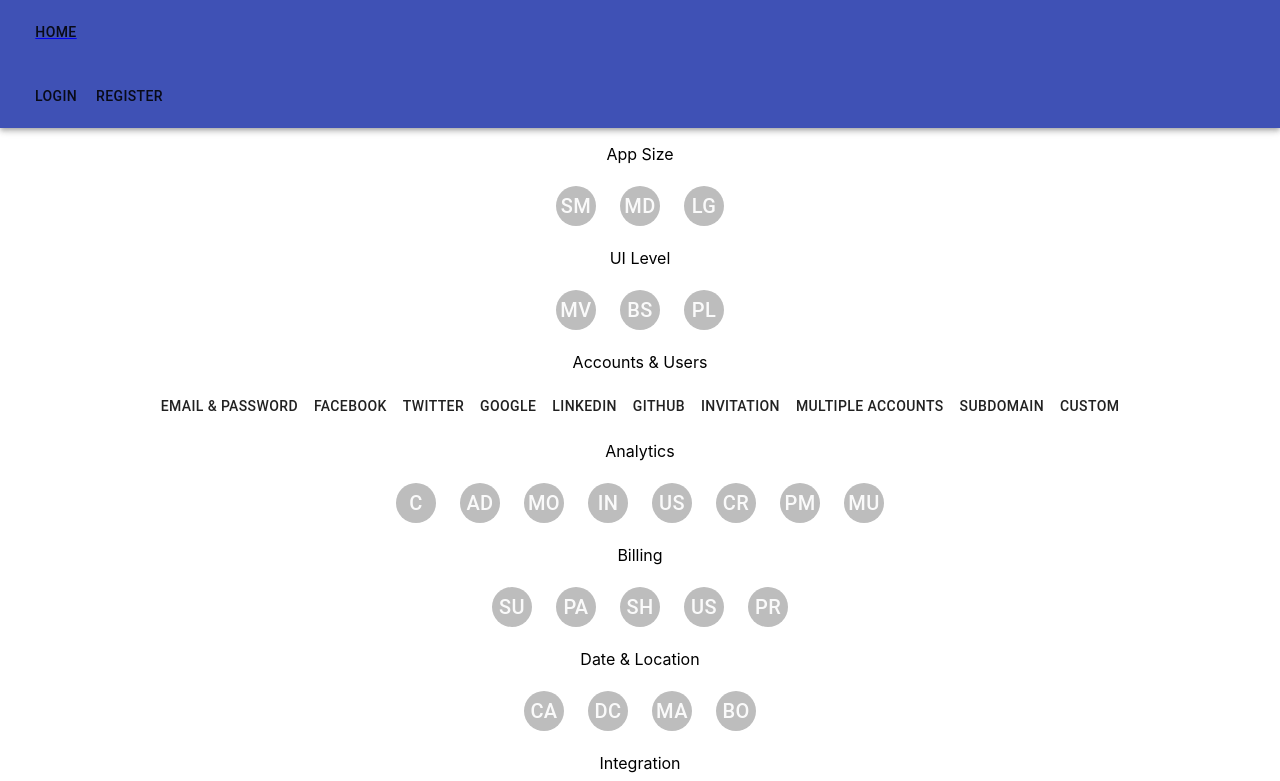
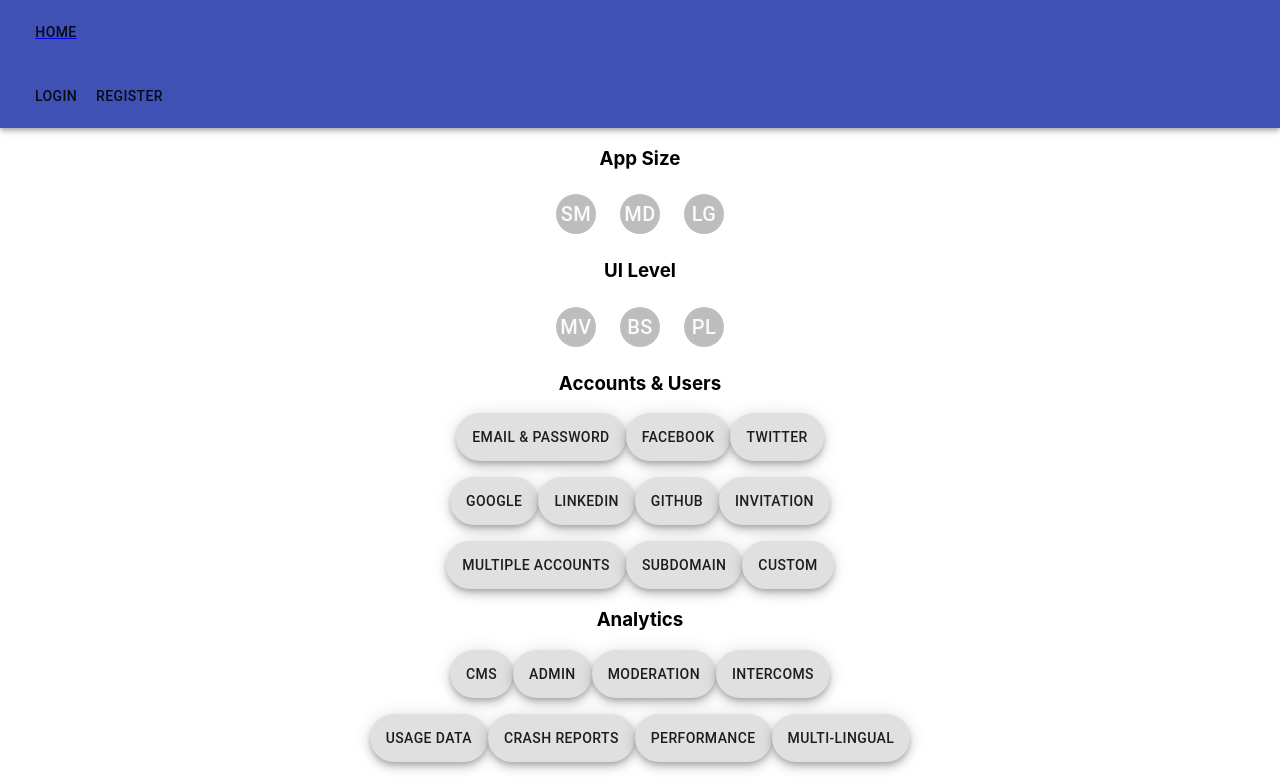
Before and after one commit to KeyboardWarrior76/Final_Project, a React (Create React App) app in the folder client/: page / in a window 1280 px wide. Shown: the top 781 px of the page. Built offline with nearby package versions, Linux system fonts and the light colour scheme.

Commit message:
Tried fixing, got desparate, so I styled

```diff
--- a/client/src/components/forms/AccountForm.js
+++ b/client/src/components/forms/AccountForm.js
@@ -1,74 +1,76 @@
 import React, {Component} from 'react';
-import Button from '@material-ui/core/Button';
+import Fab from '@material-ui/core/Fab';
 import { ProjectConsumer, } from "../../providers/ProjectProvider";
 
 class AccountForm extends Component {
 
   render() {
-    const{ categories, toggle } = this.props
+    const { value: { categories, toggleCategoryItem } } = this.props;
   return(
     <div align='center'>
-      <p>Accounts & Users</p>
-      <Button onClick={() => this.props.project.toggleCategoryItem(
+      <h3><p>Accounts & Users</p></h3>
+      <Fab onClick={() => this.props.project.toggleCategoryItem(
         this.props.state.categories.account,
         this.props.state.categories.account.email_pass)
-      }>
+      } variant="extended">
         Email & Password
-      </Button>
-      <Button onClick={() => this.props.project.toggleCategoryItem(
+      </Fab>
+      <Fab onClick={() => this.props.project.toggleCategoryItem(
         this.props.state.categories.account,
         this.props.state.categories.account.facebook)
-      }>
+      } variant="extended">
         Facebook
-      </Button>
-      <Button onClick={() => this.props.project.toggleCategoryItem(
+      </Fab>
+      <Fab onClick={() => this.props.project.toggleCategoryItem(
         this.props.state.categories.account,
         this.props.state.categories.account.twitter)
-      }>
+      } variant="extended">
         Twitter
-      </Button>
-      <Button onClick={() => this.props.project.toggleCategoryItem(
+      </Fab>
+      <p></p>
+      <Fab onClick={() => this.props.project.toggleCategoryItem(
         this.props.state.categories.account,
         this.props.state.categories.account.twitter)
-      }>
+      } variant="extended">
         Google
-      </Button>
-      <Button onClick={() => this.props.project.toggleCategoryItem(
+      </Fab>
+      <Fab onClick={() => this.props.project.toggleCategoryItem(
         this.props.state.categories.account,
         this.props.state.categories.account.linkedin)
-      }>
+      } variant="extended">
         Linkedin
-      </Button>
-      <Button onClick={() => this.props.project.toggleCategoryItem(
+      </Fab>
+      <Fab onClick={() => this.props.project.toggleCategoryItem(
         this.props.state.categories.account,
         this.props.state.categories.account.github)
-      }>
+      } variant="extended">
         GitHub
-      </Button>
-      <Button onClick={() => this.props.project.toggleCategoryItem(
+      </Fab>
+      <Fab onClick={() => this.props.project.toggleCategoryItem(
         this.props.state.categories.account,
         this.props.state.categories.account.invitation)
-      }>
+      } variant="extended">
         Invitation
-      </Button>
-      <Button onClick={() => this.props.project.toggleCategoryItem(
+      </Fab>
+      <p></p>
+      <Fab onClick={() => this.props.project.toggleCategoryItem(
         this.props.state.categories.account,
         this.props.state.categories.account.multi_account)
-      }>
+      } variant="extended">
         Multiple Accounts
-      </Button>
-      <Button onClick={() => this.props.project.toggleCategoryItem(
+      </Fab>
+      <Fab onClick={() => this.props.project.toggleCategoryItem(
         this.props.state.categories.account,
         this.props.state.categories.account.subdomain)
-      }>
+      } variant="extended">
         Subdomain
-      </Button>
-      <Button onClick={() => this.props.toggle(
+      </Fab>
+      <Fab onClick={() => toggleCategoryItem(
         categories.account,
         categories.account.custom)
-      }>
+      } variant="extended">
         Custom
-      </Button>
+      </Fab>
     </div>
     )
   }
@@ -78,7 +80,7 @@ export default class ConnectedAccountForm extends React.Component {
   render() {
     return (
       <ProjectConsumer>
-        { value => <AccountForm {...this.props} toggle={value.toggleCategoryItem} categories={value.categories} />}
+        { value => <AccountForm {...this.props} value={value} />}
       </ProjectConsumer>
     )
   }
--- a/client/src/components/forms/AnalyticForm.js
+++ b/client/src/components/forms/AnalyticForm.js
@@ -1,6 +1,5 @@
 import React, {Component} from 'react';
-import Button from '@material-ui/core/Button';
-import Avatar from '@material-ui/core/Avatar';
+import Fab from '@material-ui/core/Fab';
 
 export default class AnalyticForm extends Component {
 
@@ -49,15 +48,16 @@ render() {
 
 return(
     <div align='center'>
-      <p>Analytics</p>
-      <Button onClick={this.toggleCms}><Avatar>C</Avatar></Button>
-      <Button onClick={this.toggleAdmin}><Avatar>Ad</Avatar></Button>
-      <Button onClick={this.toggleModeration}><Avatar>Mo</Avatar></Button>
-      <Button onClick={this.toggleIntercom}><Avatar>In</Avatar></Button>
-      <Button onClick={this.toggleUsage}><Avatar>Us</Avatar></Button>
-      <Button onClick={this.toggleCrash}><Avatar>Cr</Avatar></Button>
-      <Button onClick={this.togglePerformance}><Avatar>Pm</Avatar></Button>
-      <Button onClick={this.toggleMulti}><Avatar>Mu</Avatar></Button>
+      <h3><p>Analytics</p></h3>
+      <Fab onClick={this.toggleCms} variant="extended">CMS</Fab>
+      <Fab onClick={this.toggleAdmin} variant="extended">Admin</Fab>
+      <Fab onClick={this.toggleModeration} variant="extended">Moderation</Fab>
+      <Fab onClick={this.toggleIntercom} variant="extended">Intercoms</Fab>
+      <p></p>
+      <Fab onClick={this.toggleUsage} variant="extended">Usage Data</Fab>
+      <Fab onClick={this.toggleCrash} variant="extended">Crash Reports</Fab>
+      <Fab onClick={this.togglePerformance} variant="extended">Performance</Fab>
+      <Fab onClick={this.toggleMulti} variant="extended">Multi-lingual</Fab>
     </div>
     )
   }
--- a/client/src/components/forms/AppForm.js
+++ b/client/src/components/forms/AppForm.js
@@ -35,13 +35,13 @@ export default class AppForm extends Component {
   return(
     <>
       <div align='center'>
-        <p>App Size</p>
+        <h3><p>App Size</p></h3>
         <Button onClick={this.selectSmall}><Avatar>Sm</Avatar></Button>
         <Button onClick={this.selectMedium}><Avatar>Md</Avatar></Button>
         <Button onClick={this.selectLarge}><Avatar>Lg</Avatar></Button>
       </div>
       <div align='center'>
-        <p>UI Level</p>
+        <h3><p>UI Level</p></h3>
         <Button onClick={this.selectMvp}><Avatar>MV</Avatar></Button>
         <Button onClick={this.selectBasic}><Avatar>Bs</Avatar></Button>
         <Button onClick={this.selectPolished}><Avatar>Pl</Avatar></Button>
--- a/client/src/components/forms/BillingForm.js
+++ b/client/src/components/forms/BillingForm.js
@@ -31,7 +31,7 @@ export default class BillingForm extends Component {
 
   return(
       <div align='center'>
-        <p>Billing</p>
+        <h3><p>Billing</p></h3>
         <Button onClick={this.toggleSubscription}><Avatar>Su</Avatar></Button>
         <Button onClick={this.togglePayment}><Avatar>Pa</Avatar></Button>
         <Button onClick={this.toggleShopping}><Avatar>Sh</Avatar></Button>
--- a/client/src/components/forms/DateLocationForm.js
+++ b/client/src/components/forms/DateLocationForm.js
@@ -27,7 +27,7 @@ render() {
 
 return(
     <div align='center'>
-      <p>Date & Location</p>
+      <h3><p>Date & Location</p></h3>
       <Button onClick={this.toggleCalendar}><Avatar>Ca</Avatar></Button>
       <Button onClick={this.toggleDisplay}><Avatar>DC</Avatar></Button>
       <Button onClick={this.toggleMap}><Avatar>Ma</Avatar></Button>
--- a/client/src/components/forms/IntegrationForm.js
+++ b/client/src/components/forms/IntegrationForm.js
@@ -27,7 +27,7 @@ render() {
 
 return(
     <div align='center'>
-      <p>Integration</p>
+      <h3><p>Integration</p></h3>
       <Button onClick={this.toggleThird}><Avatar>T</Avatar></Button>
       <Button onClick={this.toggleApi}><Avatar>A</Avatar></Button>
       <Button onClick={this.toggleMessaging}><Avatar>M</Avatar></Button>
--- a/client/src/components/forms/SecurityForm.js
+++ b/client/src/components/forms/SecurityForm.js
@@ -23,7 +23,7 @@ render() {
 
 return(
     <div align='center'>
-      <p>Security</p>
+      <h3><p>Security</p></h3>
       <Button onClick={this.toggleCertificate}><Avatar label='c'>C</Avatar></Button>
       <Button onClick={this.toggleFactor}><Avatar>F</Avatar></Button>
       <Button onClick={this.toggleDos}><Avatar>D</Avatar></Button>
--- a/client/src/components/forms/SocialForm.js
+++ b/client/src/components/forms/SocialForm.js
@@ -27,7 +27,7 @@ render() {
 
 return(
     <div align='center'>
-      <p>Social</p>
+      <h3><p>Social</p></h3>
       <Button onClick={this.toggleMessaging}><Avatar>M</Avatar></Button>
       <Button onClick={this.toggleForums}><Avatar>Fo</Avatar></Button>
       <Button onClick={this.toggleSharing}><Avatar>Sh</Avatar></Button>
--- a/client/src/components/forms/UserContentForm.js
+++ b/client/src/components/forms/UserContentForm.js
@@ -54,7 +54,7 @@ render() {
 
 return(
     <div align='center'>
-      <p>User Content</p>
+      <h3><p>User Content</p></h3>
       <Button onClick={this.toggleDashboard}><Avatar>Da</Avatar></Button>
       <Button onClick={this.toggleActivityFeed}><Avatar>AF</Avatar></Button>
       <Button onClick={this.toggleUploading}><Avatar>Up</Avatar></Button>
```
